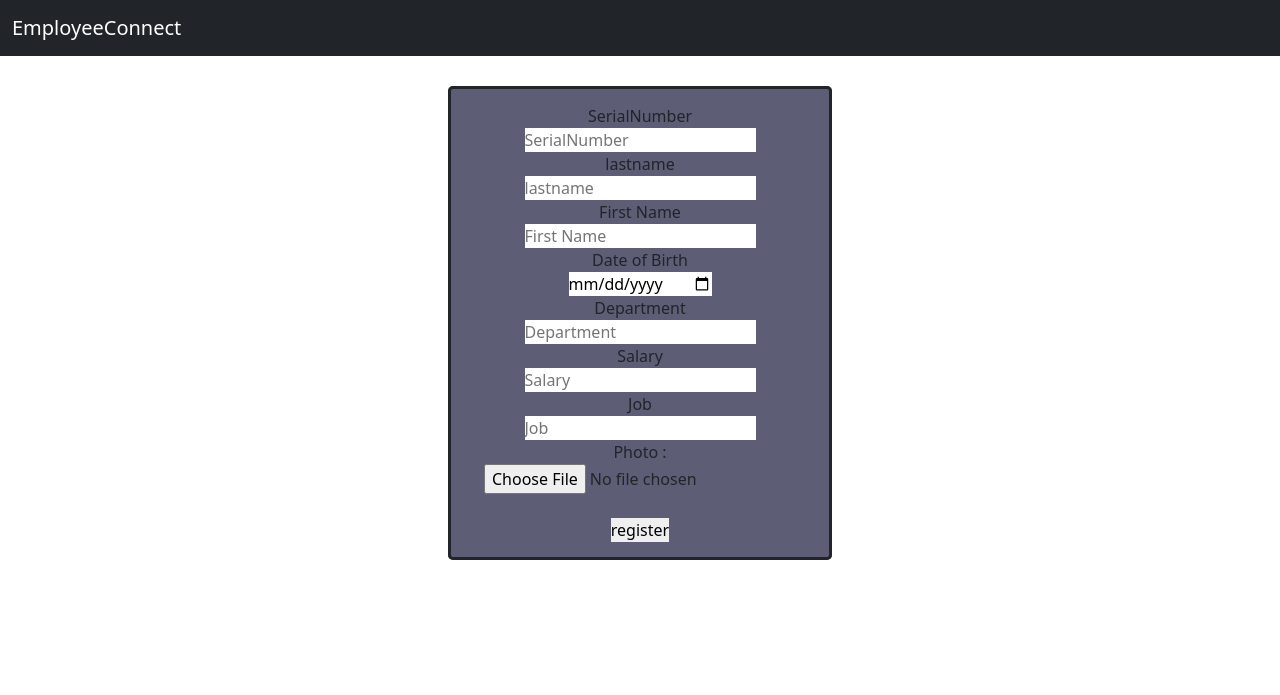
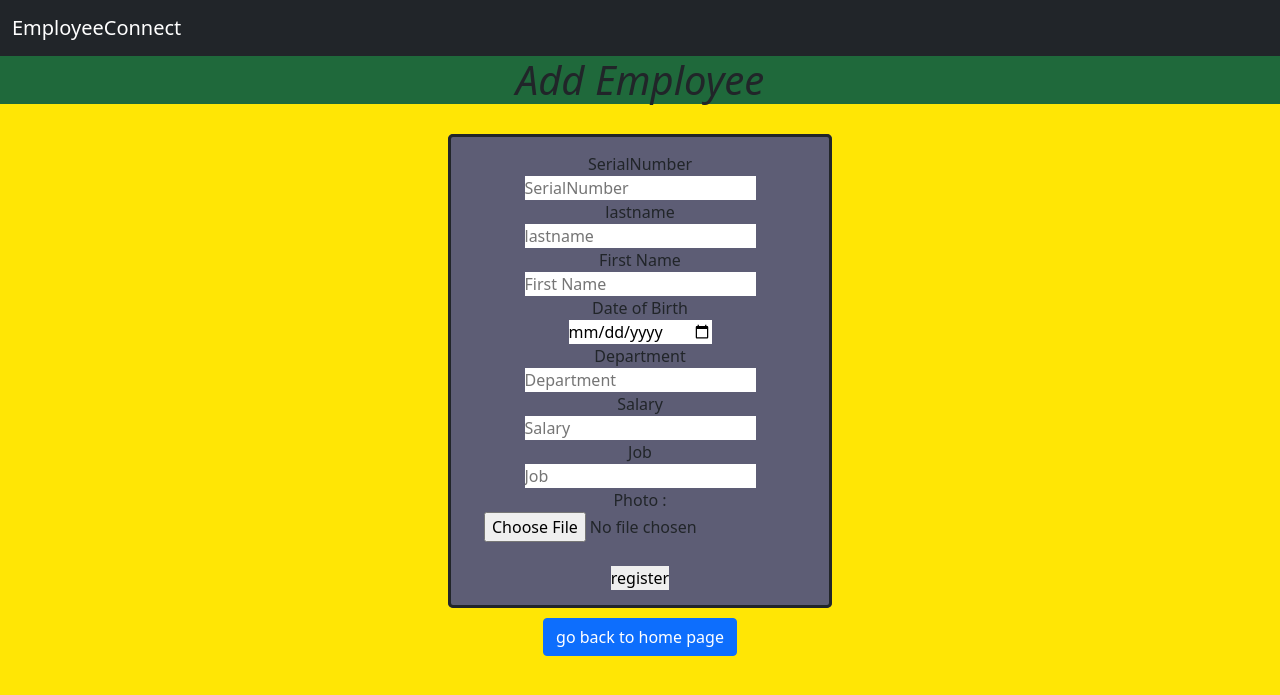
Before and after one commit to mohammedelkouche/BRIEF-12, a PHP site: page /insert.php in a window 1280 px wide. Shown: the top 695 px of the page. Run offline with PHP 8.4, Linux system fonts and the light colour scheme; some libraries are stand-ins or nearby versions.

Commit message:
doing  image of employee

```diff
--- /dev/null
+++ b/EMPLOYEE MANAGEMENT/Bootstrap-css.php
@@ -0,0 +1,4 @@
+<link href="https://cdn.jsdelivr.net/npm/bootstrap@5.0.2/dist/css/bootstrap.min.css" rel="stylesheet" integrity="sha384-EVSTQN3/azprG1Anm3QDgpJLIm9Nao0Yz1ztcQTwFspd3yD65VohhpuuCOmLASjC" crossorigin="anonymous">
+<link rel="stylesheet" href="fontawesome/css/all.css">
+<script src="https://kit.fontawesome.com/a076d05399.js" crossorigin="anonymous"></script>
+<link rel="stylesheet" href="style.css">
--- /dev/null
+++ b/EMPLOYEE MANAGEMENT/buttonhome.php
@@ -0,0 +1,3 @@
+<div id="button-home" >
+    <a class="btn btn-primary" href="Home.php" role="button">go back to home page</a>
+</div>
--- a/EMPLOYEE MANAGEMENT/delet.php
+++ b/EMPLOYEE MANAGEMENT/delet.php
@@ -6,8 +6,9 @@
         $conn->query($sql);
     }
     if($conn){
-        echo "<p>Record Deleted from Database</p>" ;
+        header("location:index.php") ;
     }else{
         echo "Failed to Delet Record from Database" ;
     }
+
 ?>
--- a/EMPLOYEE MANAGEMENT/insert.php
+++ b/EMPLOYEE MANAGEMENT/insert.php
@@ -12,11 +12,13 @@
             $Department = $_POST['Department'];
             $Salary = $_POST['Salary'];
             $Job = $_POST['Job'];
-            $Photo = $_POST['Photo'];
-            $folderPhoto = 'image/'.$Photo ;
+            $Photo = $_FILES['Photo']['name'];
+            $Photo_tm_name = $_FILES["Photo"]["tmp_name"];
+            $Photo_tm_folder = 'image/'.$Photo;
             $insertdata = "INSERT INTO employee (SerialNumber,lastname,FirstName,DateofBirth,Department,Salary,Job,Photo )
                             VALUES ('$SerialNumber','$lastname','$FirstName','$DateofBirth','$Department','$Salary','$Job','$Photo')" ;
             if($conn->query($insertdata) === TRUE){
+                move_uploaded_file($Photo_tm_name) ;
                 echo "Record Inserted Succefully" ;
             }else{
                 echo "Unable to Inserdt Data" ;
@@ -32,15 +34,17 @@
     <meta charset="UTF-8">
     <meta http-equiv="X-UA-Compatible" content="IE=edge">
     <meta name="viewport" content="width=device-width, initial-scale=1.0">
-    <link href="https://cdn.jsdelivr.net/npm/bootstrap@5.0.2/dist/css/bootstrap.min.css" rel="stylesheet" integrity="sha384-EVSTQN3/azprG1Anm3QDgpJLIm9Nao0Yz1ztcQTwFspd3yD65VohhpuuCOmLASjC" crossorigin="anonymous">
-    <link rel="stylesheet" href="fontawesome/css/all.css">
-    <script src="https://kit.fontawesome.com/a076d05399.js" crossorigin="anonymous"></script>
-    <link rel="stylesheet" href="style.css">
+    <?php
+        include 'Bootstrap-css.php'
+    ?>
     <title>Document</title>
 </head>
-<body>
+<body id="body-form">
     <?php
         include 'header.php' ;
+        echo"<div class='page-title'>
+            <h1>Add Employee</h1>
+        </div>" ;
     ?>
     <?php
         // if(isset($message)){
@@ -82,7 +86,7 @@
             <br>
             <span>Photo :</span>
             <br>
-            <input type="file" name = "Photo" placeholder = "Photo" >
+            <input type="file" accept="image/png,image/jpeg,image/jpg," name = "Photo" placeholder = "Photo" >
             <br>
             <br>
             <input type="submit" name = "submit" value = "register" >
@@ -90,6 +94,8 @@
     </form>
 
     </div>
-
+    <?php
+        include 'buttonhome.php' ;
+    ?>
 </body>
 </html>
--- a/EMPLOYEE MANAGEMENT/style.css
+++ b/EMPLOYEE MANAGEMENT/style.css
@@ -1,6 +1,13 @@
 *{
     margin: 0;
     padding: 0;
+}
+body{
+    background-color: rgb(255, 230, 5);
+}
+#button-home{
+    text-align: center;
+    margin: 10px;
 }
 #sidebare{
     width: 220px;
@@ -24,13 +31,7 @@ p{
     font-size: 28px;
 
 }
-/* #div-form{
-    background-color: aquamarine;
-
-} */
-#div-form{
-
-}
+/* insert.php */
 form{
     text-align: center;
 }
@@ -47,13 +48,20 @@ fieldset{
     margin-top: 30px;
     padding: 15px;
     background-color: rgb(93, 93, 117);
-
 }
-#Employee-List{
-    /* text-align: center; */
+/* index .php */
+.page-title{
+    text-align: center;
+    font-style: italic;
+    background-color:#1f693b ;
+    font-size: 40px;
 }
 table{
-    /* margin-top: 10px; */
+    margin-top: 30px;
+}
+.btn{
+    /* color: white; */
+    /* background-color: green; */
 }
  /* .side-navbar {
     width: 590px;
```
Also changed, not shown: EMPLOYEE MANAGEMENT/Home.php (+5 -9 lines), EMPLOYEE MANAGEMENT/edite.php (+13 -4 lines), EMPLOYEE MANAGEMENT/index.php (+10 -9 lines).
